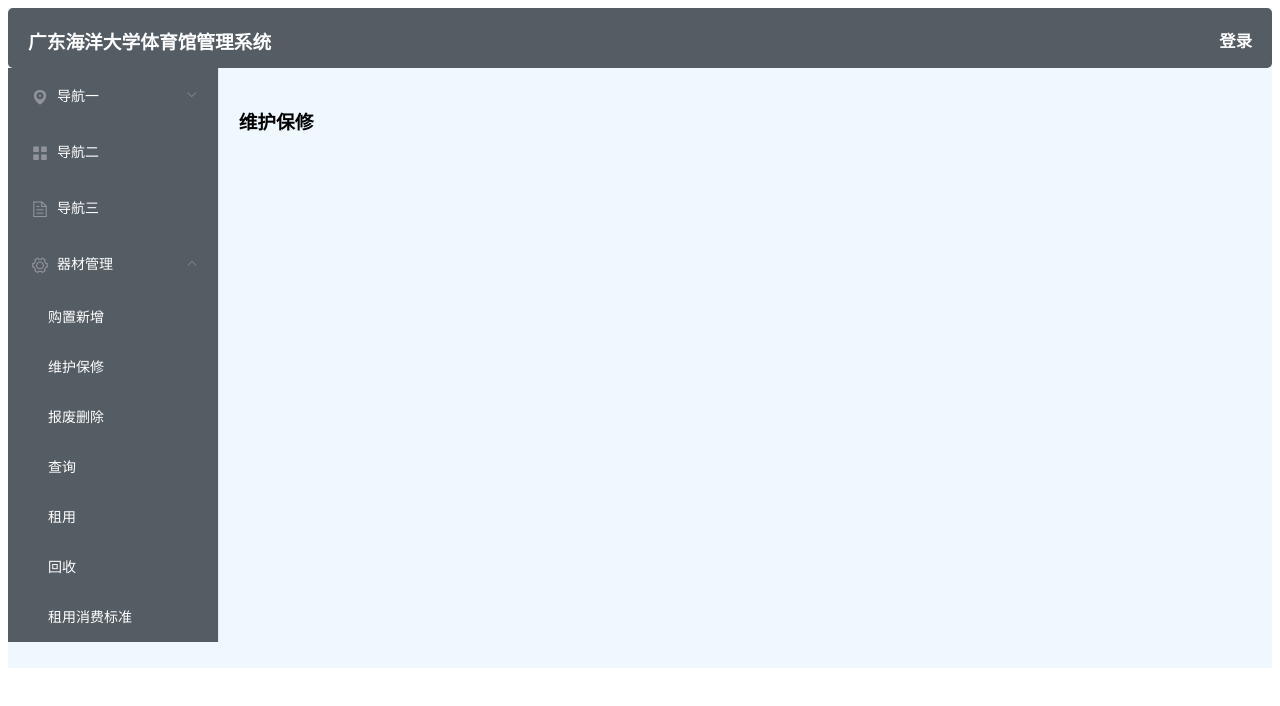
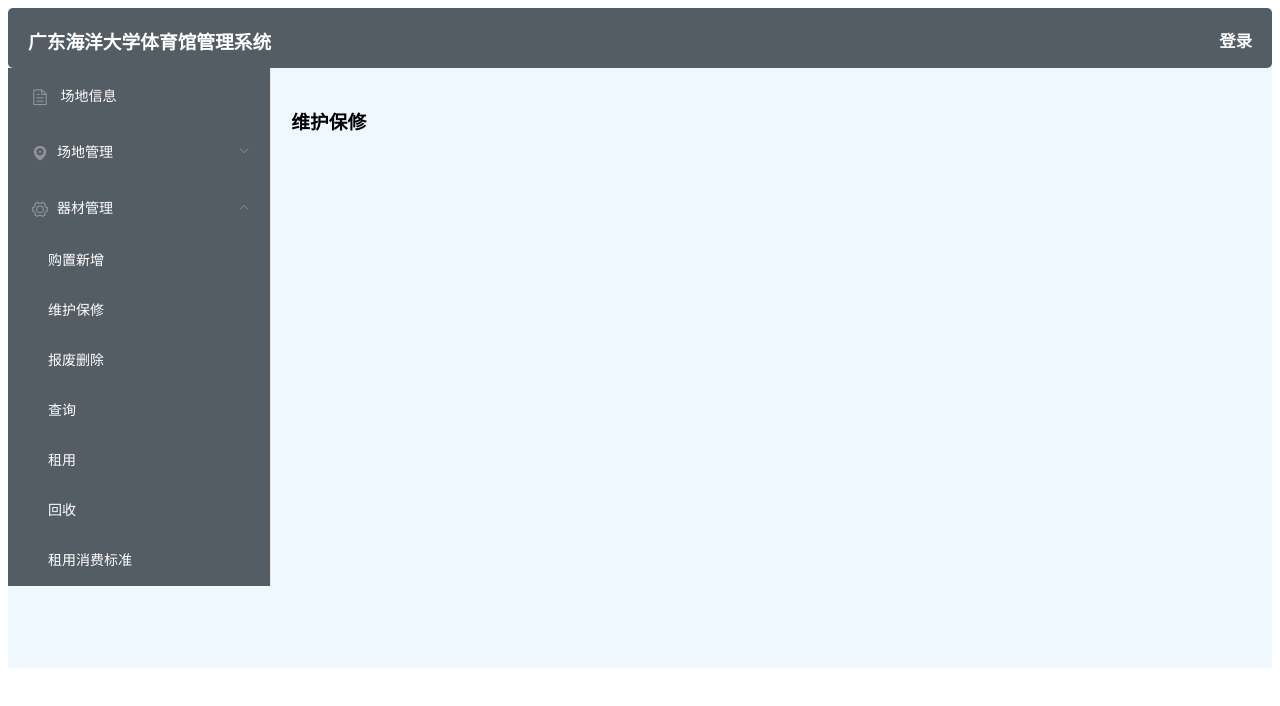
Before and after one commit to L-MSgithub/rj1172_vue, a Vue app: page /equipmentfix in a window 1280 px wide. Both pictures are taken after a click on the element "器材管理". Shown: the top 706 px of the page. Built offline with nearby package versions, Linux system fonts and the light colour scheme.

Commit message:
添加场地页面

```diff
--- a/src/components/Index.vue
+++ b/src/components/Index.vue
@@ -8,38 +8,40 @@
                 </el-row>
             </el-header>
             <el-container>
-                <el-col :span="4">
+                <el-col :span="5">
                     <el-menu
+                            router
                             class="el-menu-vertical-demo"
                             @open="handleOpen"
                             @close="handleClose"
                             background-color="#545c64"
                             text-color="#fff"
                             active-text-color="#ffd04b">
-                        <el-submenu index="1">
+                        <el-menu-item v-for="item in $router.options.routes[4].children" :index="item.path">
+                            <i class="el-icon-document"></i>
+                            <span>
+                                {{item.name}}
+                            </span>
+                        </el-menu-item>
+                        <el-submenu index="2">
                             <template slot="title">
                                 <i class="el-icon-location"></i>
-                                <span>导航一</span>
+                                <span>场地管理</span>
                             </template>
-                            <el-menu-item index="1-1">选项1</el-menu-item>
-                            <el-menu-item index="1-2">选项2</el-menu-item>
-                            <el-menu-item index="1-3">选项3</el-menu-item>
-                            <el-menu-item index="1-4">选项4</el-menu-item>
+                            <el-menu-item v-for="item in $router.options.routes[3].children" :index="item.path">
+                                {{item.name}}
+                            </el-menu-item>
+
                         </el-submenu>
-                        <el-menu-item index="2">
-                            <i class="el-icon-menu"></i>
-                            <span slot="title">导航二</span>
-                        </el-menu-item>
-                        <el-menu-item index="3">
-                            <i class="el-icon-document"></i>
-                            <span slot="title">导航三</span>
-                        </el-menu-item>
-                        <el-submenu index="4">
+
+                        <el-submenu index="5">
                             <template slot="title">
                                 <i class="el-icon-setting"></i>
                                 <span slot="title">器材管理</span>
                             </template>
-                            <el-menu-item v-for="item in $router.options.routes[2].children" :index="item.path"><router-link :to="item.path">{{item.name}}</router-link></el-menu-item>
+                            <el-menu-item v-for="item in $router.options.routes[2].children" :index="item.path">
+                                {{item.name}}
+                            </el-menu-item>
                         </el-submenu>
                     </el-menu>
                 </el-col>
--- a/src/components/Login.vue
+++ b/src/components/Login.vue
@@ -47,4 +47,5 @@
 
 <style scoped>
 
+
 </style>
--- a/src/router/index.js
+++ b/src/router/index.js
@@ -9,6 +9,12 @@ import EquipmentDelete from "../components/EquipmentDelete";
 import EquipmentFix from "../components/EquipmentFix";
 import EquipmentReturn from "../components/EquipmentReturn";
 import EquipmentStandard from "../components/EquipmentStandard";
+import PlaceAdd from "../components/PlaceAdd";
+import PlaceDelete from "../components/PlaceDelete";
+import PlaceOrder from "../components/PlaceOrder";
+import PlaceOrderMsg from "../components/PlaceOrderMsg";
+import QueryWeekMsg from "../components/QueryWeekMsg";
+import PlaceNews from "../components/PlaceNews";
 
 Vue.use(VueRouter)
 
@@ -62,8 +68,51 @@ const routes = [
         name:'租用消费标准',
         component: EquipmentStandard
       },
+    ],
+  },
+  {
+    path:'/index',
+    name:'index',
+    component: Index,
+    children:[
+      {
+        path:'/placeadd',
+        name:'新增场地',
+        component: PlaceAdd
+      },
+      {
+        path:'/placedelete',
+        name:'删除场地',
+        component: PlaceDelete
+      },
+      {
+        path:'/placeorder',
+        name:'场地预约',
+        component: PlaceOrder
+      },
+      {
+        path:'/placeordermsg',
+        name:'预约信息',
+        component: PlaceOrderMsg
+      },
+      {
+        path:'/queryweekmsg',
+        name:'一周信息',
+        component: QueryWeekMsg
+      },
     ]
-  }
+  },
+  {
+    path:'/index',
+    name:'index',
+    component: Index,
+    children:[{
+      path:'/placenews',
+      name:'场地信息',
+      component: PlaceNews
+    }]
+  },
+
 ]
 
 const router = new VueRouter({
```
